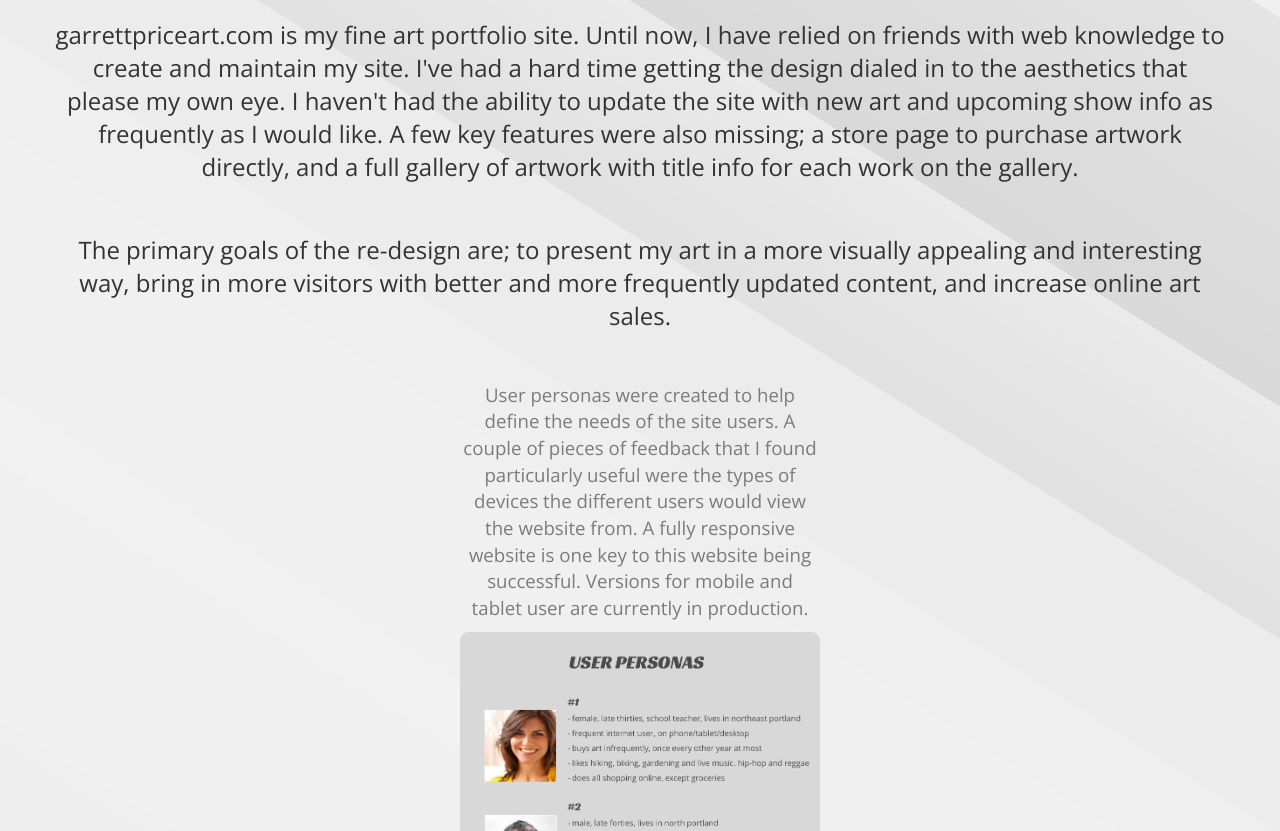
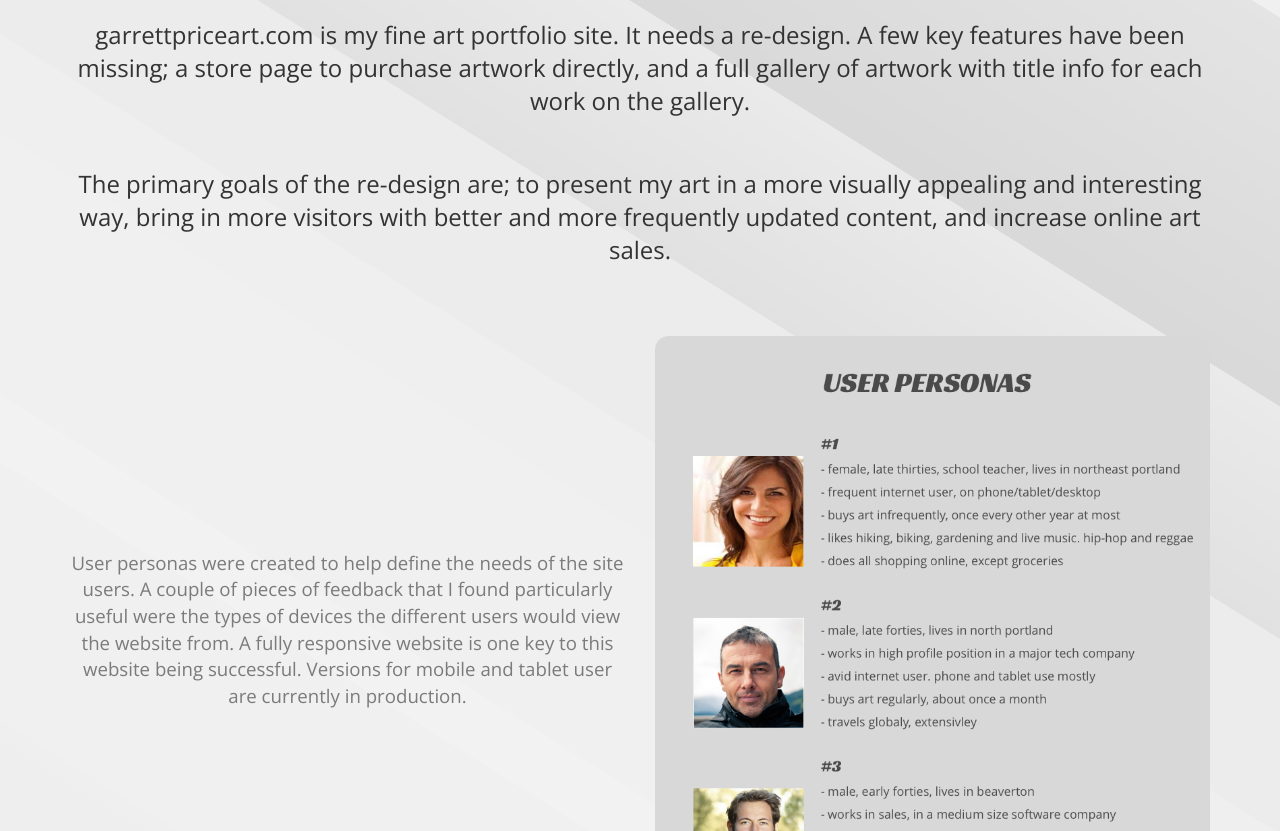
Before and after one commit to GarrettLeePrice/caseStudy_garrettpriceart, a plain HTML site: page index.html in a window 1280 px wide. Shown: the part 201-1032 px from the top of the page. Drawn offline with nearby package versions, Linux system fonts and the light colour scheme.

Commit message:
change intro text.

```diff
--- a/css/styles.css
+++ b/css/styles.css
@@ -30,3 +30,11 @@ h3 {
 .intro {
   padding-bottom: 40px;
 }
+
+.personaText {
+  margin-top:20%;
+}
+
+.personaImage {
+  margin-top: 20px;
+}
--- a/index.html
+++ b/index.html
@@ -19,12 +19,8 @@
       <div class="headerImage"><img class="img-responsive" src=
       "img/logoText.png"></div>
       <div class="intro">
-        <h3>garrettpriceart.com is my fine art portfolio site. Until now, I
-        have relied on friends with web knowledge to create and maintain my
-        site. I've had a hard time getting the design dialed in to the
-        aesthetics that please my own eye. I haven't had the ability to update
-        the site with new art and upcoming show info as frequently as I would
-        like. A few key features were also missing; a store page to purchase
+        <h3>garrettpriceart.com is my fine art portfolio site. It needs a re-design.
+        A few key features have been missing; a store page to purchase
         artwork directly, and a full gallery of artwork with title info for
         each work on the gallery.</h3><br>
         <h3>The primary goals of the re-design are; to present my art in a more
@@ -32,17 +28,16 @@
         better and more frequently updated content, and increase online art
         sales.</h3>
       </div>
-      <div class="col-xs-4"></div>
-      <div class="col-xs-4">
+      <div class="personaText col-xs-6">
       <p>User personas were created to help define the needs of the site users.
       A couple of pieces of feedback that I found particularly useful were the
       types of devices the different users would view the website from. A fully
       responsive website is one key to this website being successful. Versions
-      for mobile and tablet user are currently in production.</p><img alt=""
+      for mobile and tablet user are currently in production.</p></div>
+      <div class="personaImage col-xs-6"><img alt=""
       class="img-responsive" src="img/personas.png"></div>
-      <div class="col-xs-4"></div>
       <div class="col-xs-12">
-      <p>My initial rough designs for the site was a continuous scrolling flow.
+      <p>My initial rough designs for the site featured a continuous scrolling flow.
       All of the gallery links,</p>
       <p>shop and blog on one page. This design style was too cluttered, so I
       moved on to a cleaner approach.</p><img class="img-responsive" src=
```
